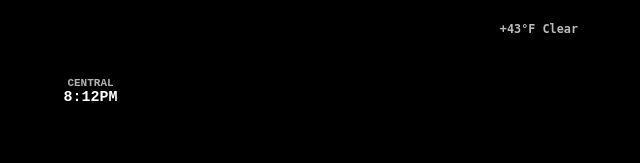
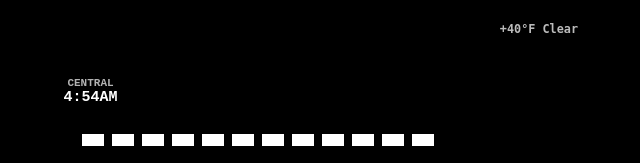
Before and after one commit to swamjay/TaskDashboard, a plain HTML site: page index.html in a window 1280 px wide. Shown: the whole page, without its empty margins (212-852 px from the left). Drawn offline with Linux system fonts and the light colour scheme; a small style sheet from the web is missing.

Commit message:
Auto-update dashboard 2026-11-17T10:54:32Z

```diff
--- a/index.html
+++ b/index.html
@@ -178,7 +178,7 @@
 </head>
 <body>
   <div class="header">
-    <div class="date">Mon, Nov 16, 2026</div>
+    <div class="date">Tue, Nov 17, 2026</div>
     <div class="weather">Ames: <!DOCTYPE html>
 <html lang="en">
 <head>
@@ -551,7 +551,7 @@
     </style>
 </head>
 <body>
-    <div class="term-container">+43°F Clear
+    <div class="term-container">+40°F Clear
     </div>
 </body>
 </html></div>
@@ -560,38 +560,38 @@
   <div class="timezone-row">
     <div class="tz">
       <div class="tz-label">PACIFIC</div>
-      <div class="tz-time">6:12PM</div>
+      <div class="tz-time">2:54AM</div>
     </div>
     <div class="tz tz-primary">
       <div class="tz-label">CENTRAL</div>
-      <div class="tz-time">8:12PM</div>
+      <div class="tz-time">4:54AM</div>
     </div>
     <div class="tz">
       <div class="tz-label">EASTERN</div>
-      <div class="tz-time">9:12PM</div>
+      <div class="tz-time">5:54AM</div>
     </div>
     <div class="tz">
       <div class="tz-label">INDIA</div>
-      <div class="tz-time">7:42AM</div>
+      <div class="tz-time">4:24PM</div>
     </div>
   </div>
 
   <div class="progress-section">
     <span class="time-labels">6AM</span>
-    <span class="section-label">Day Complete</span>
+    <span class="section-label">Before Day</span>
     <div class="progress-bar">
-      <div class="progress-box filled"></div>
-<div class="progress-box filled"></div>
-<div class="progress-box filled"></div>
-<div class="progress-box filled"></div>
-<div class="progress-box filled"></div>
-<div class="progress-box filled"></div>
-<div class="progress-box filled"></div>
-<div class="progress-box filled"></div>
-<div class="progress-box filled"></div>
-<div class="progress-box filled"></div>
-<div class="progress-box filled"></div>
-<div class="progress-box filled"></div>
+      <div class="progress-box empty"></div>
+<div class="progress-box empty"></div>
+<div class="progress-box empty"></div>
+<div class="progress-box empty"></div>
+<div class="progress-box empty"></div>
+<div class="progress-box empty"></div>
+<div class="progress-box empty"></div>
+<div class="progress-box empty"></div>
+<div class="progress-box empty"></div>
+<div class="progress-box empty"></div>
+<div class="progress-box empty"></div>
+<div class="progress-box empty"></div>
 
     </div>
     <span class="time-labels">6PM</span>
@@ -670,6 +670,6 @@
     </div>
   </div>
 
-  <div class="updated">Updated: 8:12PM</div>
+  <div class="updated">Updated: 4:54AM</div>
 </body>
 </html>
```
